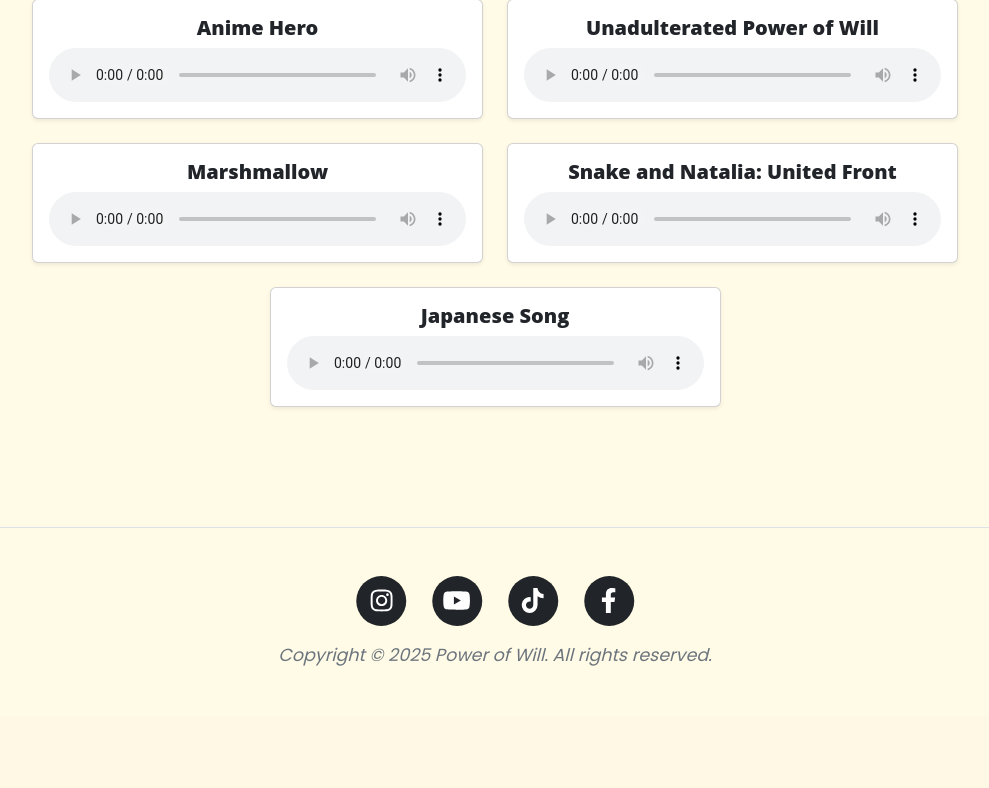
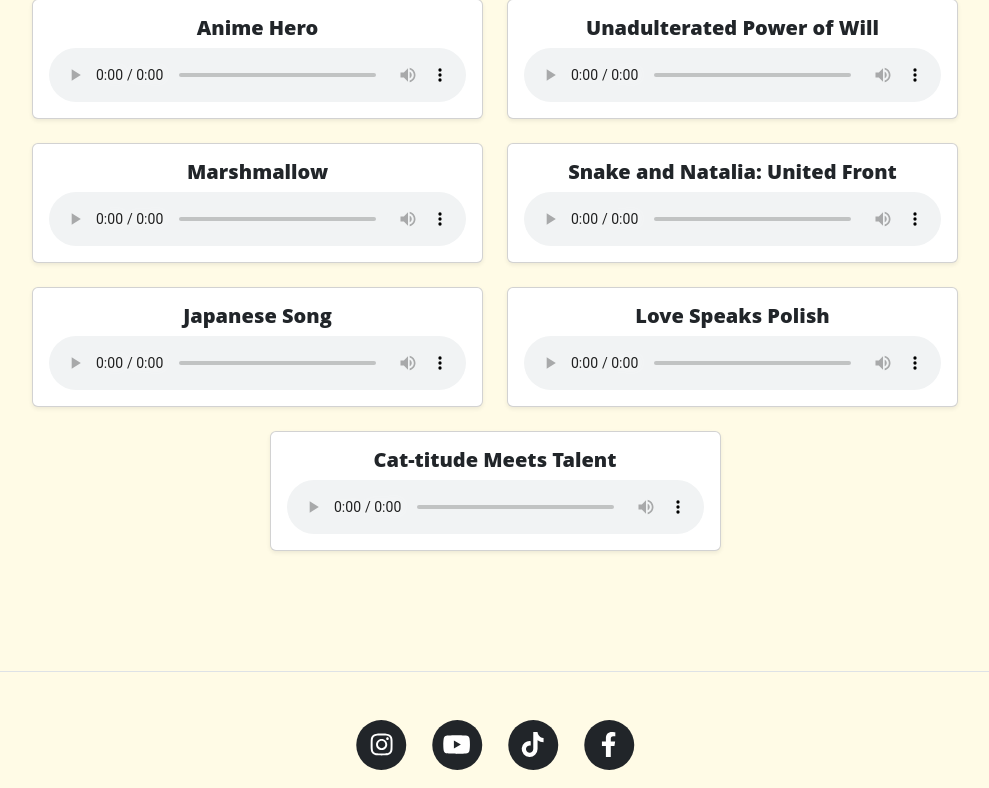
Before and after one commit to BradMGit/Power-of-Will, a Flask app: page /demos in a window 1280 px wide. Shown: the part 700-1488 px from the top of the page, without its empty margins (145-1134 px from the left). Before the commit the page ends 1366 px from the top, so only its background shows below. Run offline with Flask 3, Linux system fonts and the light colour scheme; some libraries are stand-ins or nearby versions.

Commit message:
Added two new audio demos: 'Love Speaks Polish' and 'Cat-titude Meets Talent'

```diff
--- a/templates/demos.html
+++ b/templates/demos.html
@@ -84,6 +84,27 @@
           </audio>
         </div>
       </div>
+      <!-- Demo 8 -->
+      <div class="col-md-6 col-lg-5 mb-4">
+        <div class="card shadow-sm p-3">
+          <h5 class="mb-2 text-center">Love Speaks Polish</h5>
+          <audio controls class="w-100">
+            <source src="{{ url_for('static', filename='audio/love-speaks-polish.m4a') }}" type="audio/mp4">
+            Your browser does not support the audio element.
+          </audio>
+        </div>
+      </div>
+
+      <!-- Demo 9 -->
+      <div class="col-md-6 col-lg-5 mb-4">
+        <div class="card shadow-sm p-3">
+          <h5 class="mb-2 text-center">Cat-titude Meets Talent</h5>
+          <audio controls class="w-100">
+            <source src="{{ url_for('static', filename='audio/Cat-titude-meets-talent.m4a') }}" type="audio/mp4">
+            Your browser does not support the audio element.
+          </audio>
+        </div>
+      </div>
       <!-- Add more demos as needed -->
     </div>
   </div>
```
Also changed, not shown: 1 other file.
